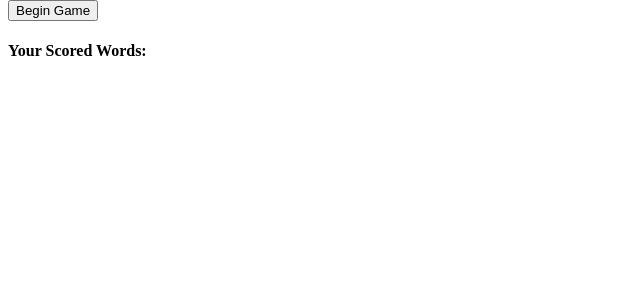
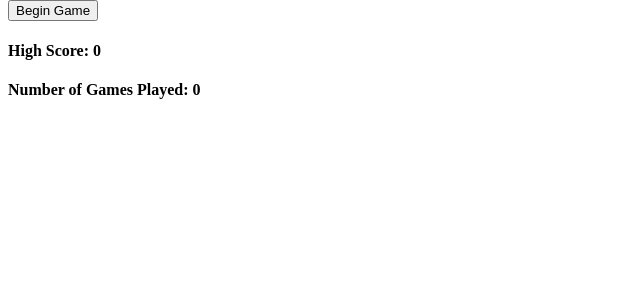
Before and after one commit to KortesmakiAB/Boggle, a Flask app: page / in a window 1280 px wide. Shown: the part 126-426 px from the top of the page, without its empty margins (0-640 px from the left). Run offline with Flask 2, Linux system fonts and the light colour scheme; parts of the project's set-up code (start-up, migrations or seed data) failed here and were passed over.

Commit message:
step four, five, six

```diff
--- a/app.py
+++ b/app.py
@@ -15,6 +15,12 @@ boggle_game = Boggle()
 def show_homepage():
     """Display landing page and button to begin game"""
 
+    if not session.get('high-score'):
+        session['high-score'] = 0
+
+    if not session.get('num-games'):
+        session['num-games'] = 0
+
     return render_template('index.html')
 
 
@@ -22,15 +28,10 @@ def show_homepage():
 def handle_game_board():
     """Display game board, TODO"""
 
-    if not session.get('game-board'):
-        board = boggle_game.make_board()
-        session['game-board'] = board
+    board = boggle_game.make_board()
+    session['game-board'] = board
 
-        return render_template('game-board.html', board=board)
-    else:
-        board = session['game-board']
-
-        return render_template('game-board.html', board=board)
+    return render_template('game-board.html', board=board)
 
 
 @app.route('/guess')
@@ -43,3 +44,17 @@ def check_guesses():
 
     response = {"word": guess, "message": message}
     return jsonify(response)
+
+
+@app.route('/play-again', methods=['POST'])
+def play_again():
+    """TODO"""
+
+    score = request.json['score']
+    session['high-score'] = score
+
+    num_games = session.get('num-games', 0)
+    num_games += 1
+    session['num-games'] = num_games
+
+    return jsonify(session['high-score'])
--- a/static/app.js
+++ b/static/app.js
@@ -2,8 +2,38 @@ const $msgArea = $('#msg-area');
 const $scoredWords = $('#scored-words');
 
 const scoredWordsSet = new Set();
+let score = 0;
 
-$('body').on('submit', '#word-form', async function(evt){
+// 2.75 hours spent trying to get setTimeout to remove <form> event listener. 1 second spent removing <form> from DOM. sigh.
+$(document).ready(async function(){
+    if (window.location.href.includes("/game-board")){
+        setTimeout(async function (){
+            alert("Time's up!");
+            // $('body').off('submit', '#word-form', wordForm);
+            handleGameEnd(score);
+        }, 60   *1000);
+    }
+});
+
+async function handleGameEnd(score){
+    $('#word-form').remove();
+    const resp = await axios.post('/play-again', {score: score});
+    addPlayAgainButton();
+}
+
+function addPlayAgainButton(){
+    const markup = `
+        <form action="/game-board">
+            <button>Play Again</button>
+        </form>`;
+    $('#play-again-div').append(markup);
+    $('#play-again-div').show();
+}
+
+
+$('body').on('submit', '#word-form', wordForm);
+
+async function wordForm(evt){
     evt.preventDefault();
 
     const word = $('#word').val();
@@ -14,11 +44,11 @@ $('body').on('submit', '#word-form', async function(evt){
 
     wordResponse(response.data);
     checkScoredWords(response.data);
-});
+};
 
 function wordResponse(response){
     $msgArea.empty();
-    const markup = `<p>Your entry, <em>${response.word}</em>, is <strong>${response.message}</strong></p>`;
+    const markup = `<p>Your entry: <em>${response.word}</em>, is <strong>${response.message}</strong></p>`;
     $msgArea.append(markup);
     $msgArea.show();
 }
@@ -30,13 +60,20 @@ function checkScoredWords(response){
         }
         else {
             scoredWordsSet.add(response.word);
-            scoredWords(response);
+            displayScoredWords(response);
         }
     }
 }
 
-function scoredWords(response){
+function displayScoredWords(response){
     const markup = `<li><em>${response.word}</em> - ${response.word.length} points</li>`;
-    $scoredWords.children('ul').append(markup)
-    $scoredWords.show()
+    $scoredWords.children('ul').append(markup);
+    updateScore(response);
+    $scoredWords.show();
 }
+
+function updateScore(response){
+    score += response.word.length;
+    const text = `Current Score: ${score}`;
+    $scoredWords.children('h4').text(text);
+}
--- a/templates/base.html
+++ b/templates/base.html
@@ -13,9 +13,13 @@
     </header>
     <main>
         {% block content %}{% endblock %}
+        <div id="stats">
+            <h4>High Score: {{session['high-score']}}</h4>
+            <h4>Number of Games Played: {{session['num-games']}}</h4>
+        </div>
         <div id="msg-area" class="hidden"></div>
         <div id="scored-words" class="hidden">
-            <h4>Your Scored Words:</h4>
+            <h4></h4>
             <ul>
             </ul>
         </div>
--- a/templates/game-board.html
+++ b/templates/game-board.html
@@ -18,5 +18,6 @@
         <input type="text" name="word" id="word" placeholder="Enter Word" required>
         <button type="submit">Enter Word</button>
     </form>
-    <!-- Current Score: {{session['score']}} -->
+    <div id="play-again-div" class="hidden">
+    </div>
 {% endblock %}
--- a/templates/index.html
+++ b/templates/index.html
@@ -9,7 +9,7 @@
 {% endblock %}
 
 {% block content %}
-    <form action="/game-board">
+    <form action="/game-board" id="begin-game">
         <button type="submit">Begin Game</button>
     </form>
 {% endblock %}
```
